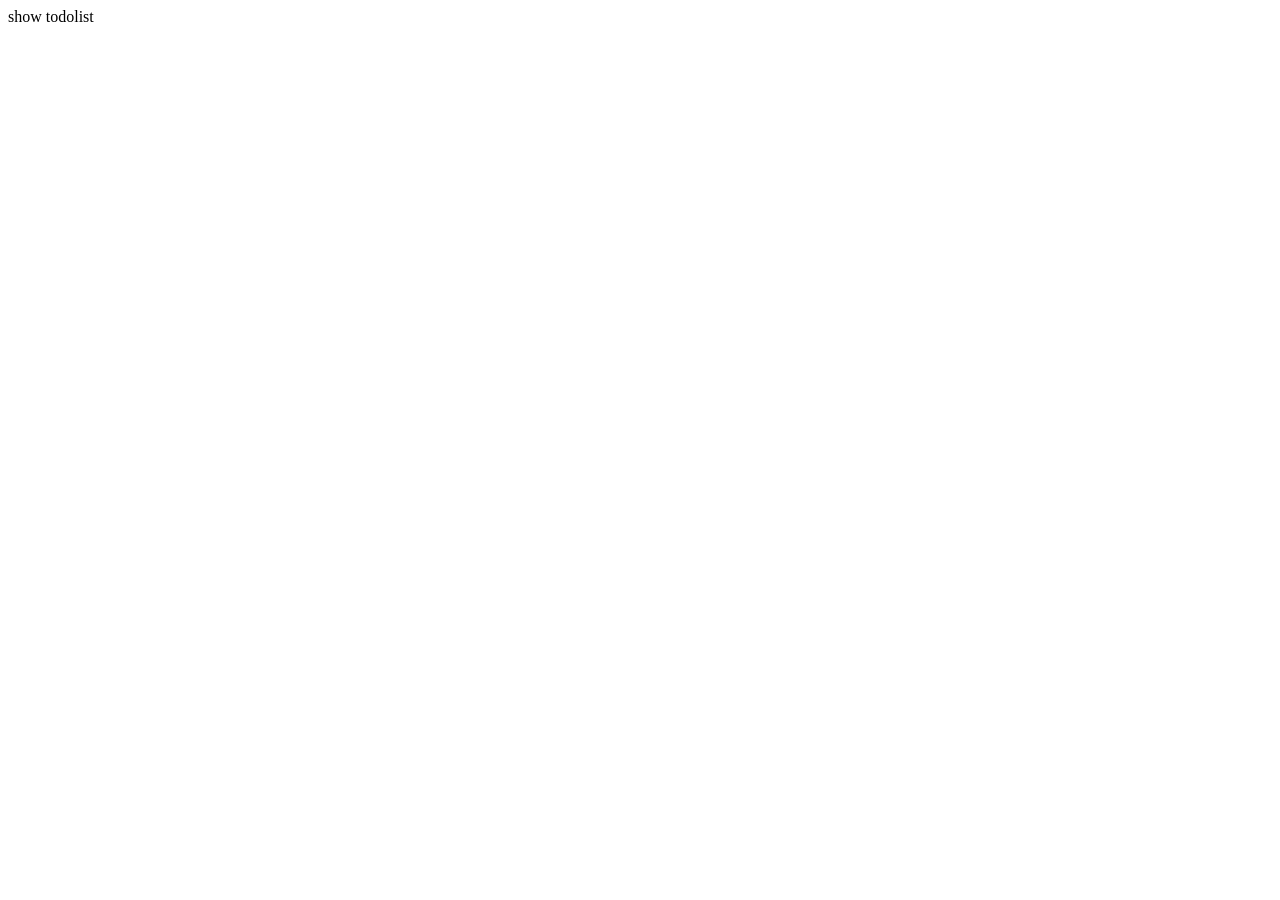
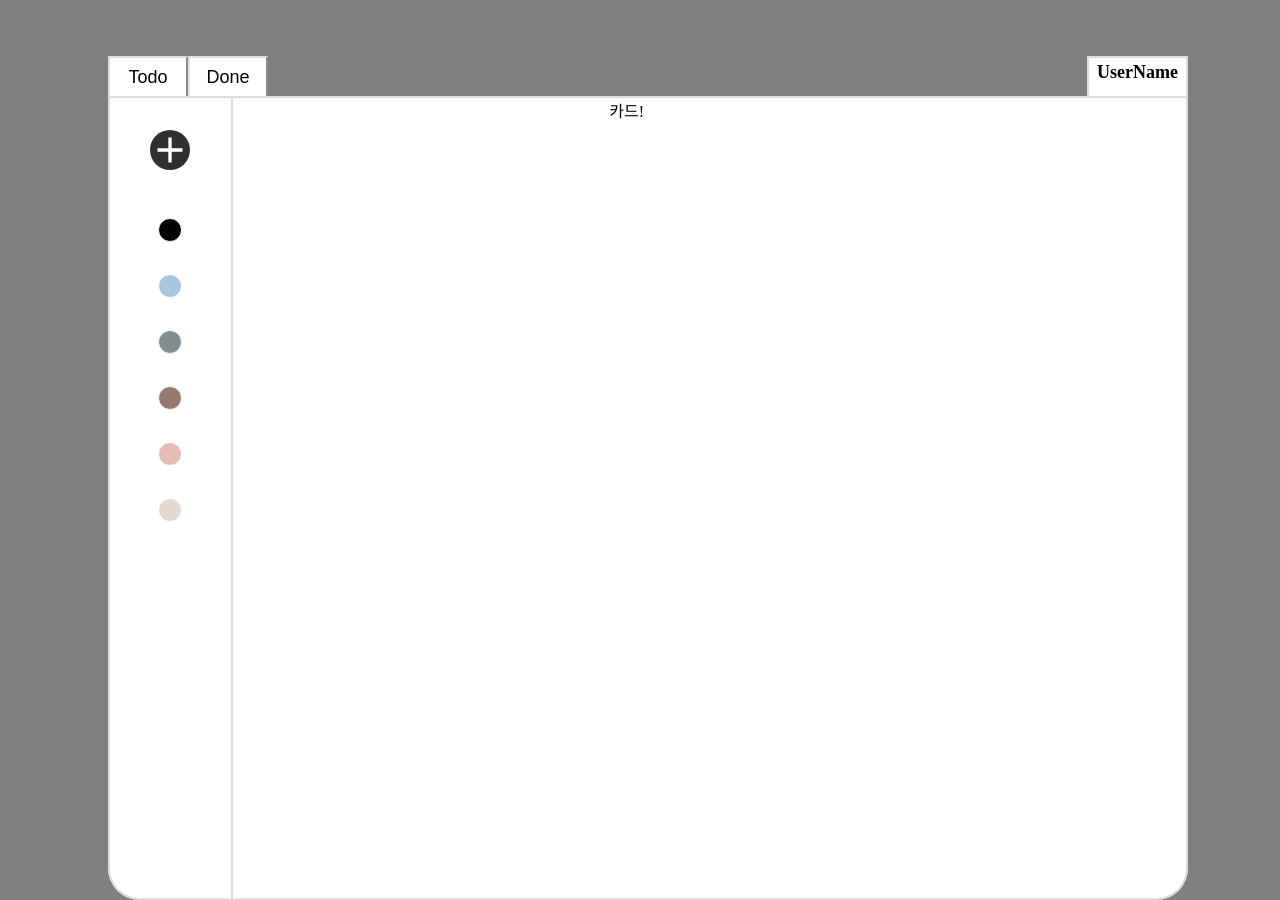
Before and after one commit to potato-club/potato-2team-frontend, a React (Create React App) app: page /main in a window 1280 px wide. Before the commit the page ends 800 px from the top, so only its background shows below. Built offline with nearby package versions, Linux system fonts and the light colour scheme.

Commit message:
mainPage 큰 틀, card 제외

```diff
--- a/package.json
+++ b/package.json
@@ -8,8 +8,10 @@
     "@testing-library/user-event": "^12.1.10",
     "react": "^17.0.2",
     "react-dom": "^17.0.2",
+    "react-icons": "^4.2.0",
     "react-router-dom": "^5.2.0",
     "react-scripts": "4.0.3",
+    "styled-components": "^5.3.0",
     "web-vitals": "^1.0.1"
   },
   "scripts": {
--- /dev/null
+++ b/src/components/home/content.jsx
@@ -0,0 +1,36 @@
+import React from "react";
+import styled from "styled-components";
+import Menu from "./menu";
+import TodoCard from "./todoCard";
+
+const ContentWrap = styled.div`
+  display: flex;
+  flex-direction: row;
+  justify-content: center;
+  align-content: center;
+  border: 2px solid #dddddd;
+  border-radius: 0 0 32px 32px;
+  height: 800px;
+`;
+
+const ShowTodo = styled.div`
+  width: 100%;
+  display: flex;
+  flex-direction: row;
+  flex-wrap: wrap;
+  justify-content: space-around;
+  align-content: flex-start;
+`;
+
+const content = () => {
+  return (
+    <ContentWrap>
+      <Menu />
+      <ShowTodo>
+        <TodoCard color="#967A6D" />
+      </ShowTodo>
+    </ContentWrap>
+  );
+};
+
+export default content;
--- a/src/components/home/homeMain.jsx
+++ b/src/components/home/homeMain.jsx
@@ -1,7 +1,78 @@
 import React from "react";
+import styled, { createGlobalStyle } from "styled-components";
+
+import Content from "./content";
+
+const GlobalStyle = createGlobalStyle`
+  html {
+    background: gray;
+  }
+`;
+
+const Wrapper = styled.div`
+  width: 100vw;
+  height: 100vh;
+  display: flex;
+  justify-content: center;
+  align-items: flex-start;
+  margin-top: 56px;
+`;
+
+const HomeWrap = styled.div`
+  display: flex;
+  flex-direction: column;
+  justify-content: center;
+  align-content: center;
+  width: 1080px;
+  background-color: white;
+  border-radius: 0 0 32px 32px;
+`;
+
+const HeaderWrap = styled.div`
+  display: flex;
+  justify-content: space-between;
+  background: gray;
+`;
+
+const ContentStateWrap = styled.div`
+  display: flex;
+`;
+
+const TodoDoneButton = styled.button`
+  font-size: 18px;
+  width: 80px;
+  height: 40px;
+  background-color: white;
+  border-color: #dddddd;
+  border-bottom: none;
+`;
+
+const UserName = styled.div`
+  height: 34px;
+  font-size: 18px;
+  font-weight: 600;
+  padding: 4px 8px 0 8px;
+  border: 2px solid #dddddd;
+  border-bottom: none;
+  background-color: white;
+`;
 
 const homeMain = () => {
-  return <div>show todolist</div>;
+  return (
+    <Wrapper>
+      <GlobalStyle />
+      <HomeWrap>
+        <HeaderWrap>
+          <ContentStateWrap>
+            <TodoDoneButton>Todo</TodoDoneButton>
+            <TodoDoneButton>Done</TodoDoneButton>
+          </ContentStateWrap>
+          <UserName>UserName</UserName>
+        </HeaderWrap>
+        <Content />
+      </HomeWrap>
+    </Wrapper>
+  );
 };
 
 export default homeMain;
--- /dev/null
+++ b/src/components/home/menu.jsx
@@ -0,0 +1,52 @@
+import React from "react";
+import styled from "styled-components";
+import { IoMdAdd } from "react-icons/io";
+
+const MenuWrap = styled.div`
+  display: flex;
+  flex-direction: column;
+  align-items: center;
+  justify-content: flex-start;
+  width: 136px;
+  height: 100%;
+  border-right: 2px solid #dddddd;
+  border-radius: 0 0 0 32px;
+`;
+
+const AddTodoButton = styled.div`
+  width: 40px;
+  height: 40px;
+  margin: 32px 0;
+  text-align: center;
+  border-radius: 32px;
+  background-color: #303030;
+`;
+
+const Category = styled.button`
+  width: 100%;
+  height: 24px;
+  width: 24px;
+  margin: 16px;
+  border: 1px solid white;
+  border-radius: 24px;
+  background-color: ${(props) => props.color};
+  color: white;
+`;
+
+const menu = () => {
+  return (
+    <MenuWrap>
+      <AddTodoButton>
+        <IoMdAdd size="40" fill="white" />
+      </AddTodoButton>
+      <Category color="black" />
+      <Category color="#A7C4DA" />
+      <Category color="#818D90" />
+      <Category color="#967A6D" />
+      <Category color="#E5BBB4" />
+      <Category color="#E4D8D3" />
+    </MenuWrap>
+  );
+};
+
+export default menu;
--- /dev/null
+++ b/src/components/home/todoCard.jsx
@@ -0,0 +1,14 @@
+import React from "react";
+import styled from "styled-components";
+
+const CardWrap = styled.div`
+  width: 200px;
+  height: 160px;
+  background-color: ${(props) => console.log("d", props.color)};
+`;
+
+const todoCard = () => {
+  return <CardWrap>카드!</CardWrap>;
+};
+
+export default todoCard;
```
